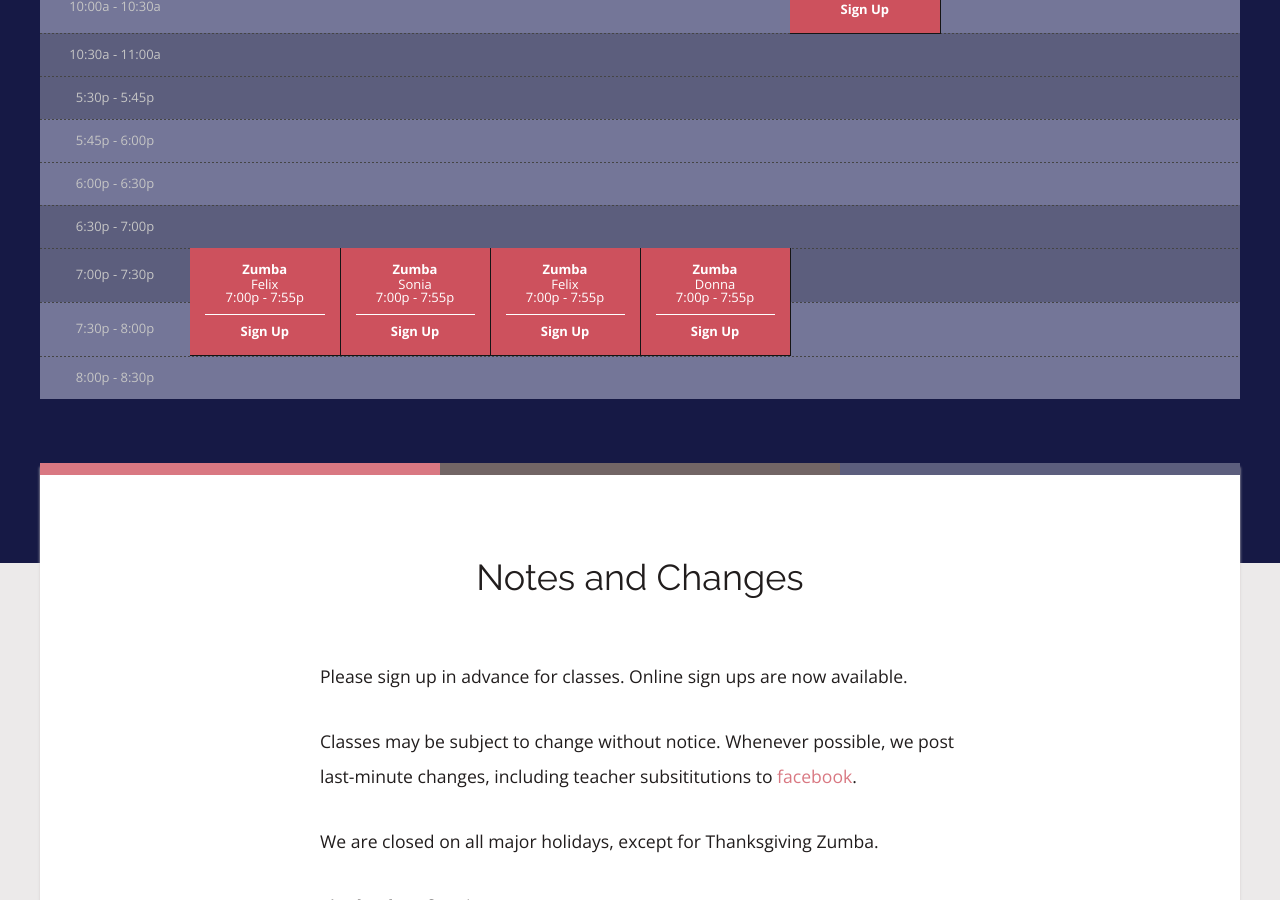
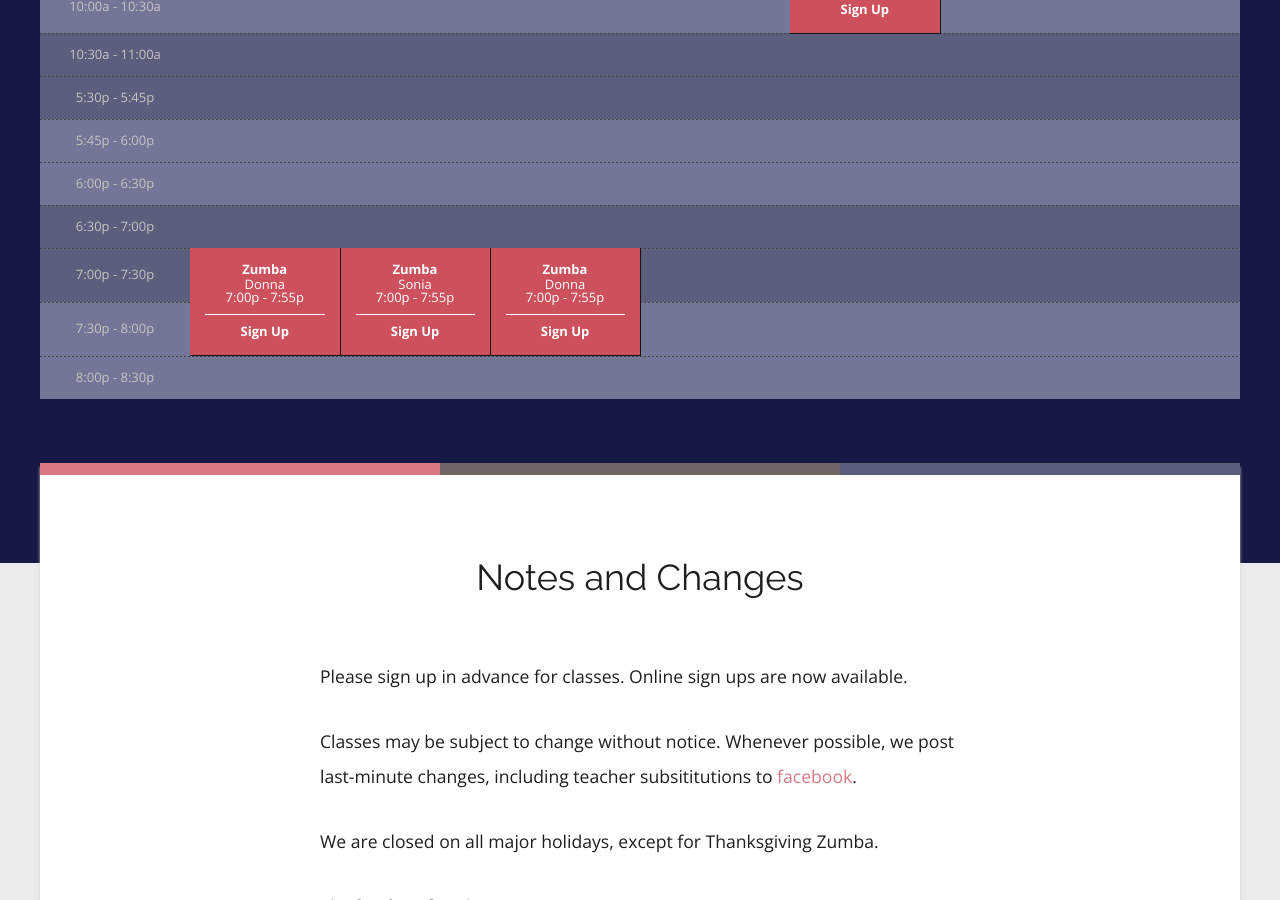
Before and after one commit to rwstone/shapeitup, a Jekyll site: the page built from schedule/index.md, in a window 1280 px wide and 900 px high, scrolled down 507 px. Built offline with Jekyll 4.4.1, drawn with Linux system fonts in a browser that asks for light colours; some web fonts are replaced.

Commit message:
Updated Index

```diff
--- a/schedule/index.md
+++ b/schedule/index.md
@@ -4,7 +4,7 @@ date: 2022-07-18 08:01:00 -04:00
 allow_online_signups: true
 sessions:
 - class: Zumba
-  instructor: Felix
+  instructor: Donna
   day: Monday
   start_time: 7:00p
   end_time: 7:55p
@@ -16,14 +16,8 @@ sessions:
   end_time: 7:55p
   length: 2
 - class: Zumba
-  instructor: Felix
+  instructor: Donna
   day: Wednesday
-  start_time: 7:00p
-  end_time: 7:55p
-  length: 2
-- class: Zumba
-  instructor: Donna
-  day: Thursday
   start_time: 7:00p
   end_time: 7:55p
   length: 2
```
